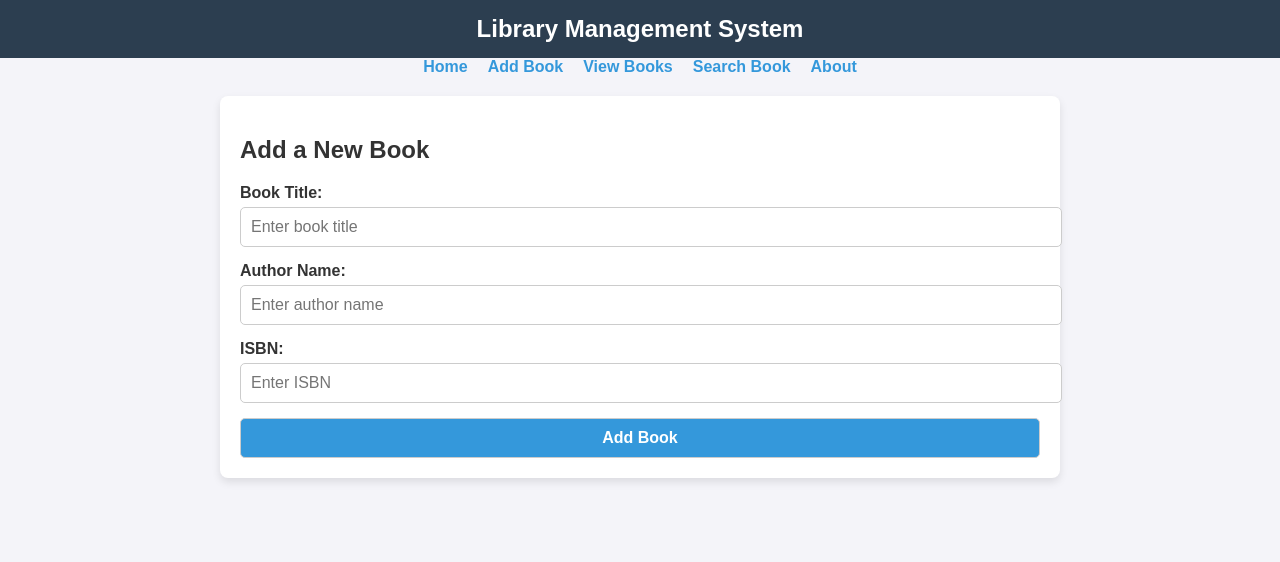
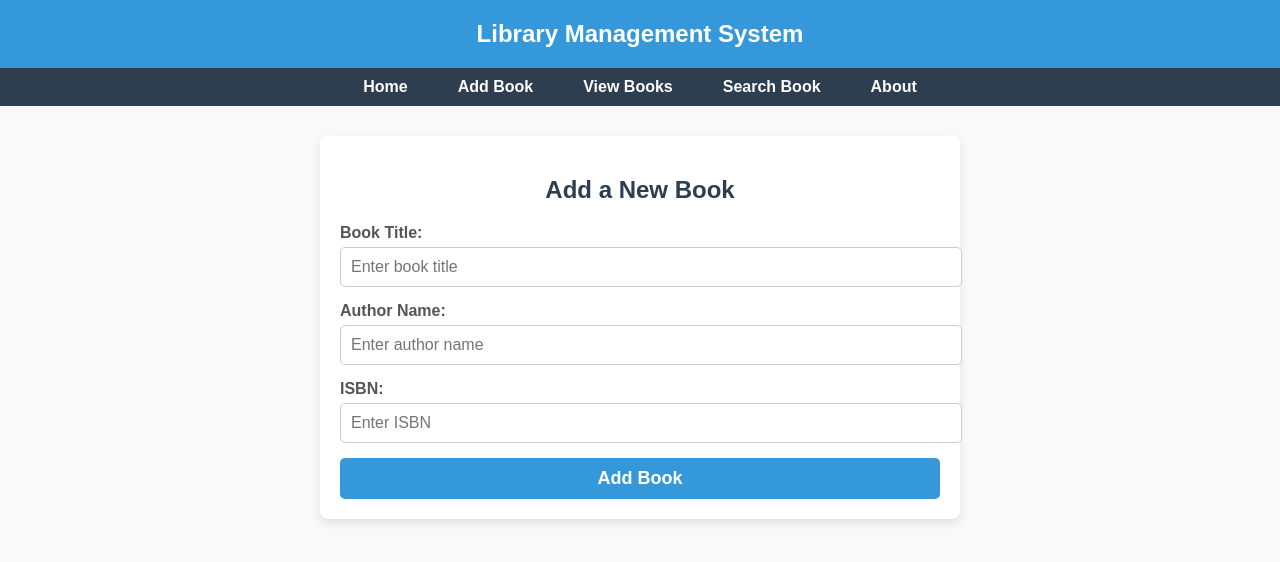
Before and after one commit to darshanchouthai/LibraryManagement, a plain HTML site: page add_book.html in a window 1280 px wide. Drawn offline with Linux system fonts and the light colour scheme.

Commit message:
Update add_book.html

```diff
--- a/add_book.html
+++ b/add_book.html
@@ -5,6 +5,99 @@
     <meta name="viewport" content="width=device-width, initial-scale=1.0">
     <title>Add Book</title>
     <link rel="stylesheet" href="styles.css">
+    <style>
+        body {
+            font-family: Arial, sans-serif;
+            background: #f9f9f9;
+            margin: 0;
+            padding: 0;
+            color: #333;
+        }
+
+        header {
+            background: #3498db;
+            color: white;
+            text-align: center;
+            padding: 20px 0;
+            font-size: 24px;
+        }
+
+        nav {
+            background: #2c3e50;
+            padding: 10px 0;
+            text-align: center;
+        }
+
+        nav a {
+            color: white;
+            text-decoration: none;
+            margin: 0 15px;
+            font-weight: bold;
+            transition: color 0.3s;
+        }
+
+        nav a:hover {
+            color: #1abc9c;
+        }
+
+        .container {
+            max-width: 600px;
+            background: white;
+            margin: 30px auto;
+            padding: 20px;
+            border-radius: 8px;
+            box-shadow: 0 4px 8px rgba(0, 0, 0, 0.1);
+        }
+
+        h2 {
+            text-align: center;
+            margin-bottom: 20px;
+            color: #2c3e50;
+        }
+
+        .form-group {
+            margin-bottom: 15px;
+        }
+
+        label {
+            display: block;
+            margin-bottom: 5px;
+            font-weight: bold;
+            color: #555;
+        }
+
+        input {
+            width: 100%;
+            padding: 10px;
+            border: 1px solid #ccc;
+            border-radius: 5px;
+            font-size: 16px;
+        }
+
+        button {
+            display: block;
+            width: 100%;
+            padding: 10px;
+            background: #3498db;
+            color: white;
+            border: none;
+            border-radius: 5px;
+            font-size: 18px;
+            cursor: pointer;
+            transition: background-color 0.3s;
+        }
+
+        button:hover {
+            background: #2980b9;
+        }
+
+        .message {
+            text-align: center;
+            margin-top: 15px;
+            font-size: 14px;
+            color: #27ae60;
+        }
+    </style>
 </head>
 <body>
     <header>Library Management System</header>
@@ -17,7 +110,7 @@
     </nav>
     <div class="container">
         <h2>Add a New Book</h2>
-        <form>
+        <form id="addBookForm">
             <div class="form-group">
                 <label for="book-title">Book Title:</label>
                 <input type="text" id="book-title" placeholder="Enter book title">
@@ -30,8 +123,30 @@
                 <label for="isbn">ISBN:</label>
                 <input type="text" id="isbn" placeholder="Enter ISBN">
             </div>
-            <button type="submit">Add Book</button>
+            <button type="button" onclick="addBook()">Add Book</button>
         </form>
+        <p class="message" id="successMessage" style="display: none;">Book added successfully!</p>
     </div>
+
+    <script>
+        function addBook() {
+            const title = document.getElementById('book-title').value.trim();
+            const author = document.getElementById('author-name').value.trim();
+            const isbn = document.getElementById('isbn').value.trim();
+
+            if (!title || !author || !isbn) {
+                alert('Please fill in all fields.');
+                return;
+            }
+
+            document.getElementById('addBookForm').reset();
+            const successMessage = document.getElementById('successMessage');
+            successMessage.style.display = 'block';
+
+            setTimeout(() => {
+                successMessage.style.display = 'none';
+            }, 3000);
+        }
+    </script>
 </body>
 </html>
```
